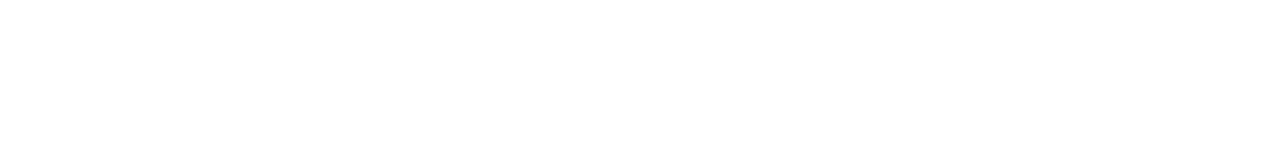
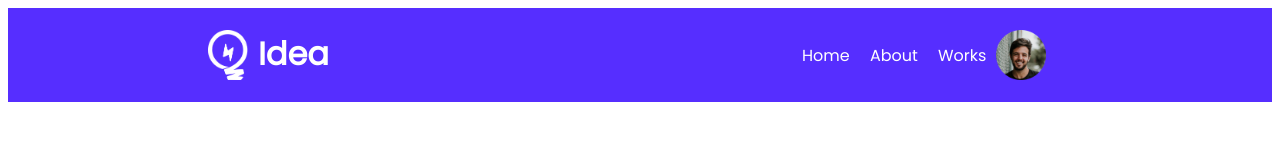
Before and after one commit to Faizul-Rien/responsive-website, a plain HTML site: page index.html in a window 1280 px wide. Drawn offline with Linux system fonts and the light colour scheme.

Commit message:
add header

```diff
--- a/Css/style.css
+++ b/Css/style.css
@@ -1,4 +1,71 @@
- /* -------------
+ /* -----------
  Import font
- ---------------- */
-@import url('https://fonts.googleapis.com/css2?family=Oswald:wght@500&display=swap');
+ -------------- */
+ @import url('https://fonts.googleapis.com/css2?family=Poppins&display=swap');
+body{
+    font-family: 'Poppins', sans-serif;
+}
+
+/* -----------
+Start Header
+-------------- */
+
+header{
+    display: flex;
+    justify-content:flex-start;
+    align-items:center;
+
+    background-color:#562EFF;
+    height: 94px;
+}
+.logo{
+    width: 40px;
+    height: 50px;
+    margin-left: 200px;
+}
+.idea{
+    width: 54px;
+    height: 36px;
+    color: white;
+    margin-bottom: 35px;
+    margin-left: 10px;
+
+}
+    .home{
+    list-style: none;
+    text-decoration: none;
+    color: white;
+    height: 24px;
+    width: 48px;
+    margin-top: 20px;
+    margin-left: 450px;
+    margin-bottom: 20px;
+}
+.about{
+    list-style: none;
+    text-decoration: none;
+    color: white;
+    height: 24px;
+    width: 48px;
+    margin-top: 20px;
+    margin-left: 20px;
+    margin-bottom: 20px;
+}
+.works{
+    list-style: none;
+    text-decoration: none;
+    color: white;
+    height: 24px;
+    width: 48px;
+    margin-top: 20px;
+    margin-left: 20px;
+    margin-bottom: 20px;
+    margin-right: 10px;
+}
+nav > ul{
+    display: flex;
+}
+.profile{
+    width: 50px;
+    height: 50px;
+}
--- a/index.html
+++ b/index.html
@@ -5,8 +5,20 @@
     <meta http-equiv="X-UA-Compatible" content="IE=edge">
     <meta name="viewport" content="width=device-width, initial-scale=1.0">
     <title>Leader Board</title>
+    <link rel="stylesheet" href="Css/style.css">
 </head>
 <body>
-
+    <header>
+        <img class="logo" src="images/icons/logo.png" alt="logo">
+        <h1 class="idea">Idea</h1>
+            <nav>
+                <ul>
+                    <li class="home">Home</li>
+                    <li class="about">About</li>
+                    <li class="works">Works</li>
+                </ul>
+            </nav>
+            <img class="profile" src="images/players/player-1.png" alt="person">
+    </header>
 </body>
-</html
+</html>
```
